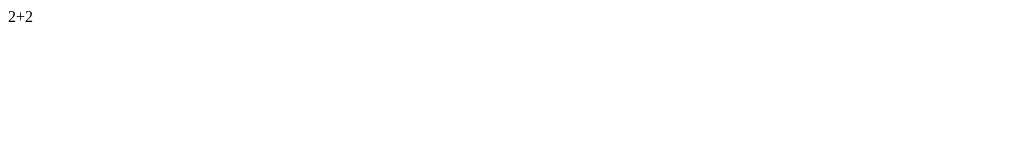
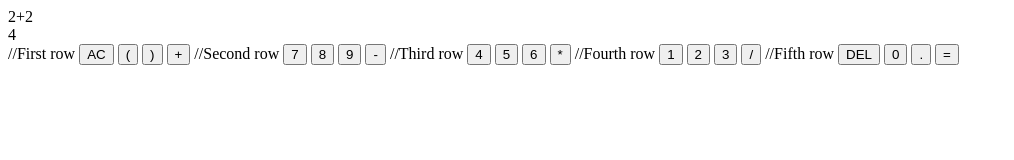
Before and after one commit to subhwhoo/Javascript-Projects, a plain HTML site: page Calculator2/index.html in a window 1280 px wide. Shown: the whole page, without its empty margins (0-1014 px from the left). Drawn offline with Linux system fonts and the light colour scheme.

Commit message:
Structure Updated

```diff
--- a/Calculator2/index.html
+++ b/Calculator2/index.html
@@ -11,6 +11,34 @@
     <div class="calculator">
       <div class="display">
         <div class="output">2+2</div>
+        <div class="result">4</div>
+      </div>
+      <div class="input">
+        //First row
+        <button>AC</button>
+        <button>(</button>
+        <button>)</button>
+        <button>+</button>
+        //Second row
+        <button>7</button>
+        <button>8</button>
+        <button>9</button>
+        <button>-</button>
+        //Third row
+        <button>4</button>
+        <button>5</button>
+        <button>6</button>
+        <button>*</button>
+        //Fourth row
+        <button>1</button>
+        <button>2</button>
+        <button>3</button>
+        <button>/</button>
+        //Fifth row
+        <button>DEL</button>
+        <button>0</button>
+        <button>.</button>
+        <button>=</button>
       </div>
     </div>
 </body>
```
